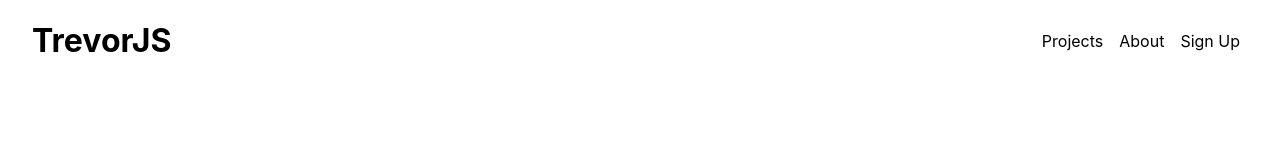
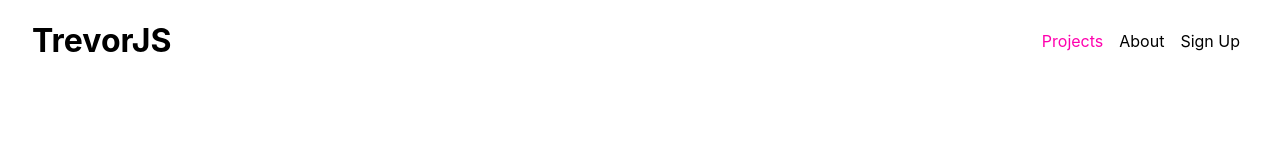
Before and after one commit to degenGenesis/Nextjs-Portfolio, a Next.js app: page / in a window 1280 px wide. In both pictures the pointer is over the link "Projects". Shown: the top 150 px of the page. Built offline with nearby package versions, Linux system fonts and the light colour scheme.

Commit message:
Add: .navLinks hover, active, focus color

```diff
--- a/styles/Home.module.css
+++ b/styles/Home.module.css
@@ -20,6 +20,13 @@
   justify-content: space-between;
   align-items: center;
   padding: 0.5rem;
+}
+
+.navLinks:hover,
+.navLinks:focus,
+.navLinks:active {
+  color: rgb(255, 0, 174);
+  border-color: #0070f3;
 }
 
 .main {
```
